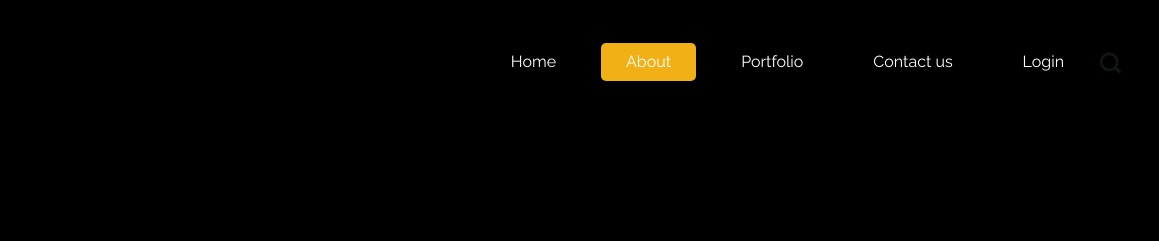
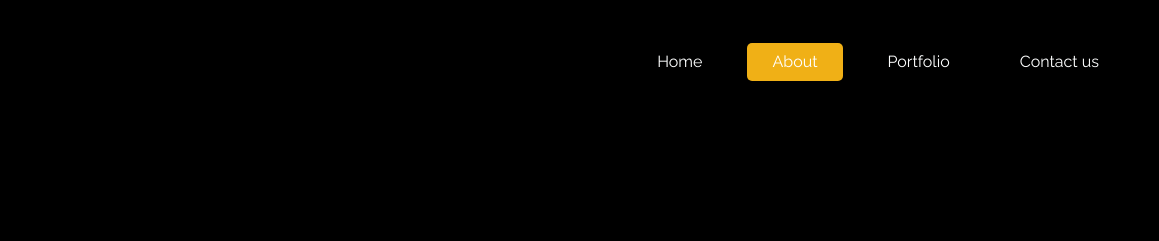
Before and after one commit to Shankshukchan/Vouge-productions.github.io, a plain HTML site: page about.html in a window 1280 px wide. Shown: the top 241 px of the page, 121-1280 px from the left. Drawn offline with nearby package versions, Linux system fonts and the light colour scheme.

```diff
--- a/about.html
+++ b/about.html
@@ -60,13 +60,9 @@
                 <li class="nav-item">
                   <a class="nav-link" href="contact.html">Contact us</a>
                 </li>
-                <li class="nav-item">
-                  <a class="nav-link" href="#">Login</a>
-                </li>
+
               </ul>
-              <form class="form-inline">
-                <button class="btn  my-2 my-sm-0 nav_search-btn" type="submit"></button>
-              </form>
+
             </div>
           </div>
         </nav>
```
Also changed, not shown: contact.html (+2 -6 lines), index.html (+2 -6 lines), portfolio.html (+2 -6 lines).
